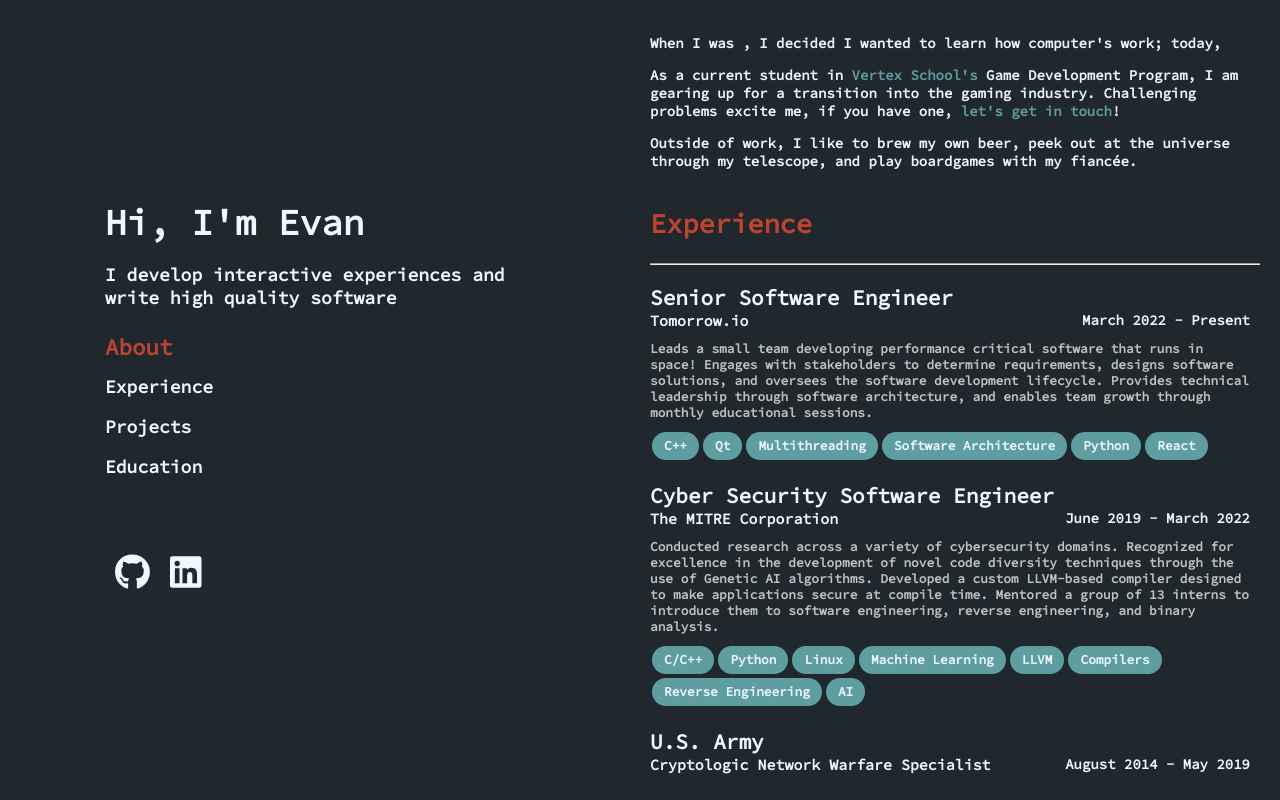
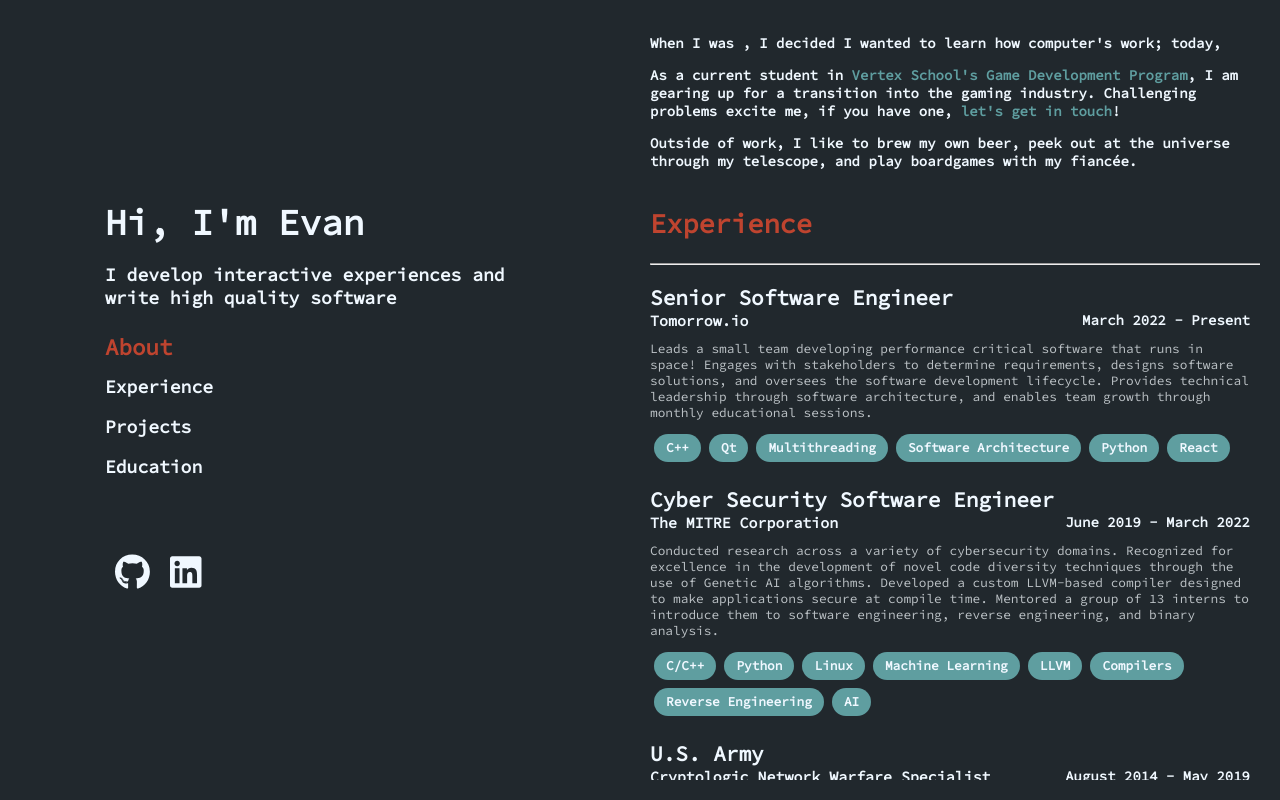
Before and after one commit to evandsnyder/portfolio, a React (Create React App) app: page / in a window 1280 px wide. Built offline with nearby package versions, Linux system fonts and the light colour scheme.

Commit message:
Fixed some hover color issues with info cards

```diff
--- a/src/Components/MainContentPanel.js
+++ b/src/Components/MainContentPanel.js
@@ -12,7 +12,7 @@
             <div className="about-me-header" id="section-about-me">
                 <p>When I was , I decided I wanted to learn how computer's work; today,</p>
                 <p>
-                    As a current student in <a href="https://www.vertexschool.com/game-development-program">Vertex School's</a> Game Development Program,
+                    As a current student in <a href="https://www.vertexschool.com/game-development-program">Vertex School's Game Development Program</a>,
                     I am gearing up for a transition into the gaming industry. Challenging problems excite me, if you have one, <a href="mailto:evansnyder16@gmail.com">let's get in touch</a>!
                 </p>
                 <p>Outside of work, I like to brew my own beer, peek out at the universe through my telescope, and play boardgames with my fiancée.</p>
--- a/src/Styles/Chip.css
+++ b/src/Styles/Chip.css
@@ -3,7 +3,7 @@
     border-radius: 15px;
     font-size: 0.8rem;
     padding: 5px 12px 7px 12px;
-    margin: 2px;
+    margin: 4px 4px;
     flex-wrap: wrap;
     text-wrap: nowrap;
 }
--- a/src/Styles/InfoCard.css
+++ b/src/Styles/InfoCard.css
@@ -19,19 +19,18 @@
     margin-left: 10px;
 }
 
-.about-me-header a,
-.main-content-footer a{
+.main-content a{
     color: var(--primary);
+}
+
+.main-content a:hover {
+    color: var(--secondary);
 }
 
 .about-me-header p{
     font-size: 0.875rem;
 }
 
-.about-me-header a:hover,
-.main-content-footer a:hover {
-    color: var(--secondary);
-}
 
 .main-content {
     display: flex;
@@ -61,7 +60,6 @@
 
 .info-card:hover {
     background-color: color-mix(in srgb, var(--background) 80%, black);
-    color: var(--text-secondary)
 }
 
 .info-card h3 {
@@ -96,6 +94,7 @@
     font-size: 0.8rem;
     color: var(--text-secondary);
     padding: 10px 0;
+    font-weight: 200;
 }
 
 .info-card-subheader {
```
